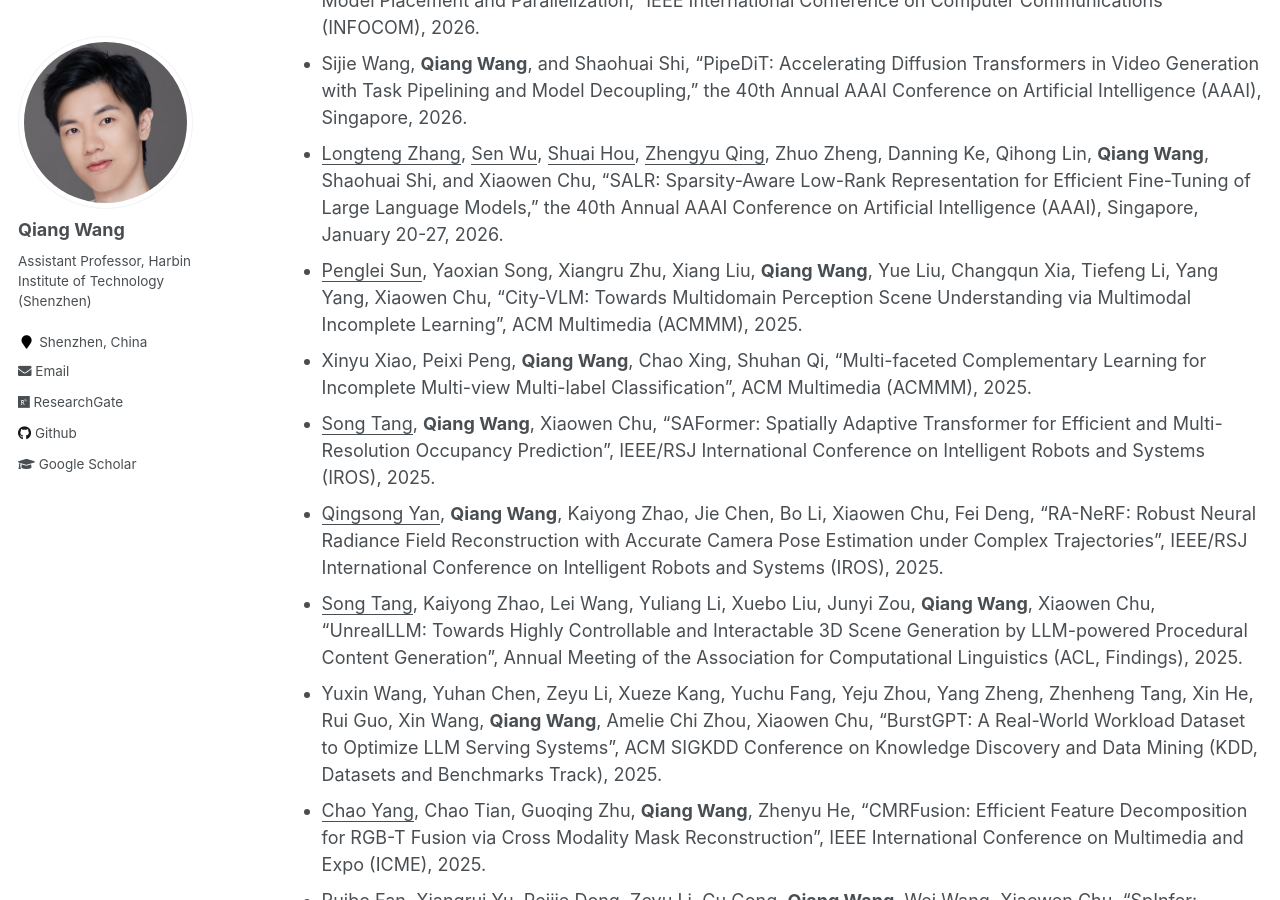
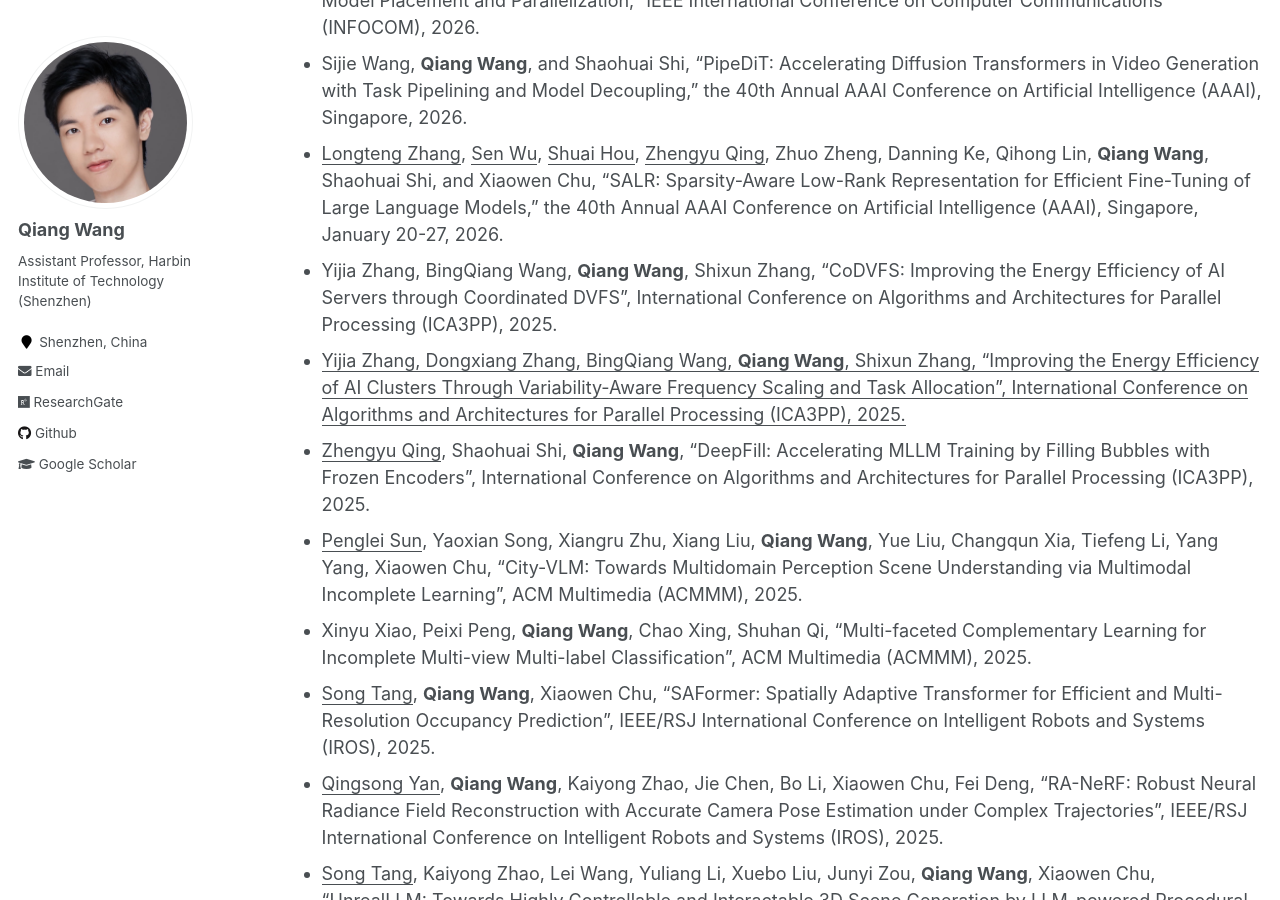
Before and after one commit to blackjack2015/blackjack2015.github.io, a Jekyll site: the page built from _pages/publications.md, in a window 1280 px wide and 900 px high, scrolled down 607 px. Built offline with Jekyll 4.4.1, drawn with Linux system fonts in a browser that asks for light colours.

Commit message:
Update publications.md

```diff
--- a/_pages/publications.md
+++ b/_pages/publications.md
@@ -28,6 +28,9 @@ author_profile: true
 + Yiming Yin, **Qiang Wang**, Shaohuai Shi, Xiaowen Chu, "Accelerating Multi-modal LLM Training with Adaptive Model Placement and Parallelization," IEEE International Conference on Computer Communications (INFOCOM), 2026.
 + Sijie Wang, **Qiang Wang**, and Shaohuai Shi, "PipeDiT: Accelerating Diffusion Transformers in Video Generation with Task Pipelining and Model Decoupling," the 40th Annual AAAI Conference on Artificial Intelligence (AAAI), Singapore, 2026.
 + <ins>Longteng Zhang</ins>, <ins>Sen Wu</ins>, <ins>Shuai Hou</ins>, <ins>Zhengyu Qing</ins>, Zhuo Zheng, Danning Ke, Qihong Lin, **Qiang Wang**, Shaohuai Shi, and Xiaowen Chu, “SALR: Sparsity-Aware Low-Rank Representation for Efficient Fine-Tuning of Large Language Models,” the 40th Annual AAAI Conference on Artificial Intelligence (AAAI), Singapore, January 20-27, 2026.
++ Yijia Zhang, BingQiang Wang, **Qiang Wang**, Shixun Zhang, "CoDVFS: Improving the Energy Efficiency of AI Servers through Coordinated DVFS", International Conference on Algorithms and Architectures for Parallel Processing (ICA3PP), 2025.
++ <ins>Yijia Zhang, Dongxiang Zhang, BingQiang Wang, **Qiang Wang**, Shixun Zhang, "Improving the Energy Efficiency of AI Clusters Through Variability-Aware Frequency Scaling and Task Allocation", International Conference on Algorithms and Architectures for Parallel Processing (ICA3PP), 2025.
++ <ins>Zhengyu Qing</ins>, Shaohuai Shi, **Qiang Wang**, "DeepFill: Accelerating MLLM Training by Filling Bubbles with Frozen Encoders", International Conference on Algorithms and Architectures for Parallel Processing (ICA3PP), 2025.
 + <ins>Penglei Sun</ins>, Yaoxian Song, Xiangru Zhu, Xiang Liu, **Qiang Wang**, Yue Liu, Changqun Xia, Tiefeng Li, Yang Yang, Xiaowen Chu, "City-VLM: Towards Multidomain Perception Scene Understanding via Multimodal Incomplete Learning", ACM Multimedia (ACMMM), 2025.
 + Xinyu Xiao, Peixi Peng, **Qiang Wang**, Chao Xing, Shuhan Qi, "Multi-faceted Complementary Learning for Incomplete Multi-view Multi-label Classification", ACM Multimedia (ACMMM), 2025.
 + <ins>Song Tang</ins>, **Qiang Wang**, Xiaowen Chu, "SAFormer: Spatially Adaptive Transformer for Efficient and Multi-Resolution Occupancy Prediction", IEEE/RSJ International Conference on Intelligent Robots and Systems (IROS), 2025.
```
